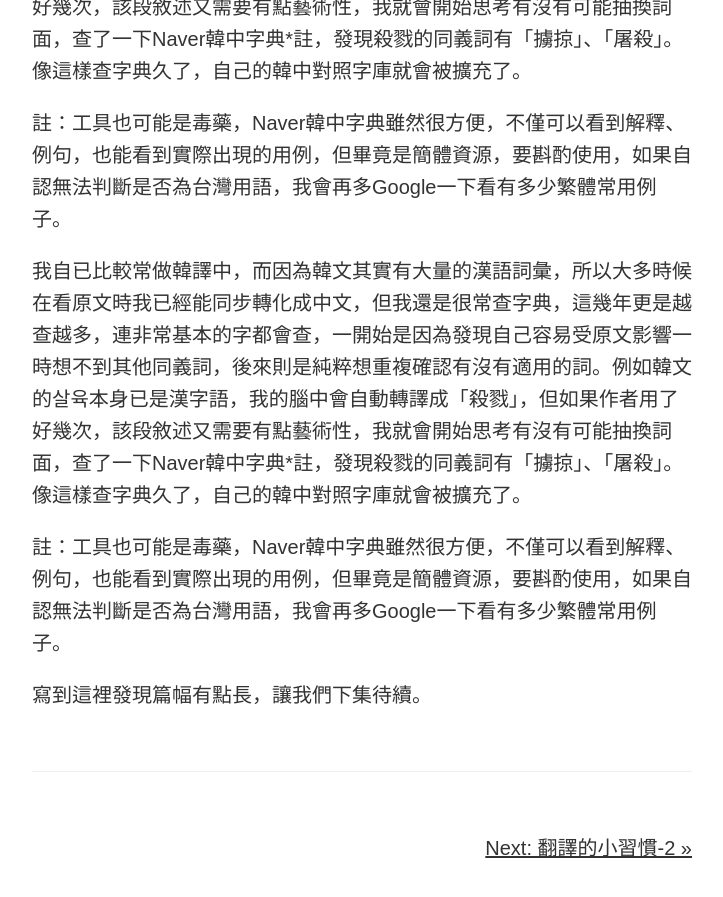
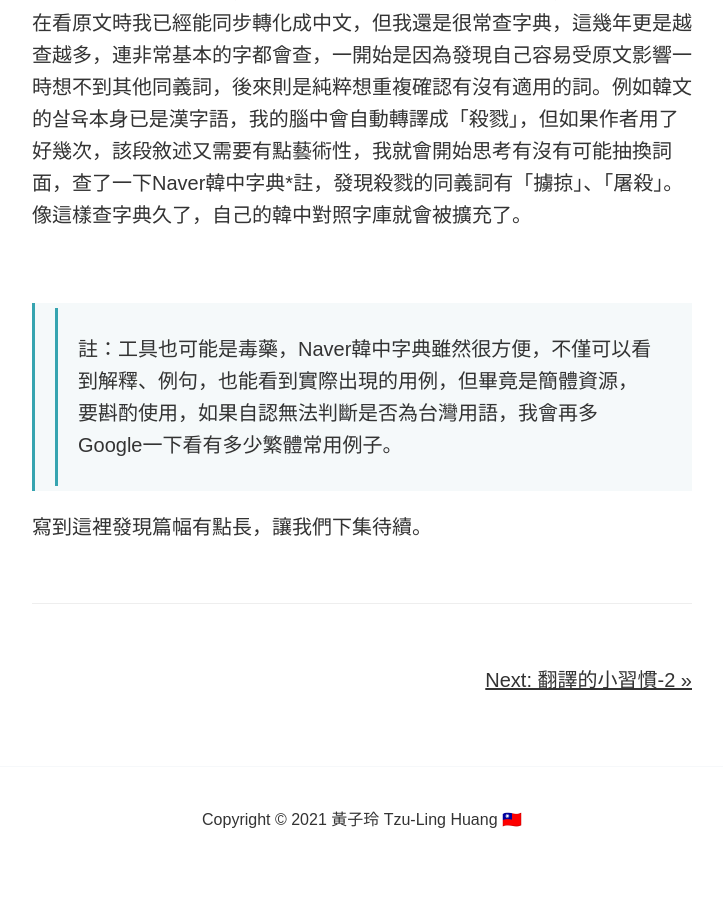
Before and after one commit to pqvst/tzling, a Jekyll site: the page built from _posts/2021-07-17-翻譯的小習慣-1.md, in a window 1280 px wide and 900 px high, scrolled down 3329 px. Shown: the top 897 px of the window, without its empty margins (278-1001 px from the left). Built offline with Jekyll 4.4.1, drawn with Linux system fonts in a browser that asks for light colours; nearby versions of some CDN libraries; after the commit the page ends 4192 px from its top, so only the background shows below that.

Commit message:
Update 2021-07-17-翻譯的小習慣-1.md
edit error

```diff
--- a/_posts/2021-07-17-翻譯的小習慣-1.md
+++ b/_posts/2021-07-17-翻譯的小習慣-1.md
@@ -7,14 +7,15 @@ title: 翻譯的小習慣-1
 開始之前要先打個預防針，本文作者雖然入行有將近九年，但這段期間中比較常待在公司做大夢，頂多只能算個業餘譯者，<span class="light">因為功力不足也接不太到文學翻譯</span>，這篇是非常個人的分享，主要是針對書籍翻譯，希望能拋磚引玉，也歡迎多多和我分享你的經驗哦！
 
 ---
-
 ## 時常重看翻譯
 
 剛開始做翻譯的時候比較沒有感覺，也因為時間分配不當，其實常常沒有機會回頭看文字，但現在滿習慣當天開始工作時就先回頭看前一天的翻譯，這樣下來會發現有滿多地方需要調整，有時候是贅字，有時候是句子結構不好，或是從前後文判斷應該用中立詞彙卻不自覺用了批判性的字眼。因為過了一天以上才去重看之前的翻譯，這時通常已經忘了原文的結構，比較不會受原文影響，我覺得是個擺脫翻譯腔的好方法，也容易找到一些更好的詮釋方式。每天回溯的方法也比整本書都翻譯完才校稿好，有時候章節之間的落差很大，太晚回頭校稿比較難注意到需要修正的語氣。
+<br/>
 
 ## 重要概念詞彙盡量統一
 
 當發現一個在書中具有固定意義的詞時，我腦袋裡就會開始閃警示燈馬上標示起來，但不會給自己太大的壓力去找出one and only的漂亮翻譯，通常這樣的字眼要過幾頁甚至幾個小節才會發現，這時我會趕快ctrl+F找尋前面翻譯過的文字，觀察該詞彙在不同脈絡下可以做區別還是應統一，如作者持續使用同一個詞彙去闡述相同概念，且該段落沒有藝術性的必要，則我翻譯時也會盡量只選用一個對應的詞。例如트라우마 trauma 這個詞彙雖然能夠視前後文翻譯成創傷、心理創傷、陰影、或是學術性的腦外傷（physical trauma）等等，但如果書中作者需要不斷闡述 trauma的病因或治療手段，儘管使用同一詞會讓文字顯得單調，我仍會盡量統一用「心理創傷」處理，避免造成不必要的誤會。像這樣因為不確定更改一個詞會不會影響到前後文的脈絡，我常常陷入天人交戰，可能一個詞就來來回回改好幾次，每次都要留心是否有哪個字在後續做了修改後沒有回頭改到前面已經出現過的部分，也會需要綜合判斷更改後的詞彙適不適合放回篇幅很短的章節標題。
+<br/>
 
 ## 處理翻譯腔
 
@@ -27,17 +28,18 @@ title: 翻譯的小習慣-1
 
 也就是說，如果直譯成情報，可能會引人遐想，儘管我們也開始習慣使用「教育情報站」、「旅遊情報中心」等等，但考慮到通用用法，我比較傾向視文意選用「資訊」來翻譯。
 
-*註：韓文的연화yeon hua，可以是「演化」的諺文，韓文中這個字也有「蓮花」、「煙花」、「軟化」、「煙火」這幾個意思，實際上在講生物學的演化時，主要用的還是「進化論진화론」指的就是達爾文的理論。
+<br/>
+
+>>*註：韓文的연화yeon hua，可以是「演化」的諺文，韓文中這個字也有「蓮花」、「煙花」、「軟化」、「煙火」這幾個意思，實際上在講生物學的演化時，主要用的還是「進化論진화론」指的就是達爾文的理論。
 
 ## 查字典
 我自已比較常做韓譯中，而因為韓文其實有大量的漢語詞彙，所以大多時候在看原文時我已經能同步轉化成中文，但我還是很常查字典，這幾年更是越查越多，連非常基本的字都會查，一開始是因為發現自己容易受原文影響一時想不到其他同義詞，後來則是純粹想重複確認有沒有適用的詞。例如韓文的살육本身已是漢字語，我的腦中會自動轉譯成「殺戮」，但如果作者用了好幾次，該段敘述又需要有點藝術性，我就會開始思考有沒有可能抽換詞面，查了一下Naver韓中字典*註，發現殺戮的同義詞有「擄掠」、「屠殺」。像這樣查字典久了，自己的韓中對照字庫就會被擴充了。
 
 
+<br/>
 
-註：工具也可能是毒藥，Naver韓中字典雖然很方便，不僅可以看到解釋、例句，也能看到實際出現的用例，但畢竟是簡體資源，要斟酌使用，如果自認無法判斷是否為台灣用語，我會再多Google一下看有多少繁體常用例子。
+>>註：工具也可能是毒藥，Naver韓中字典雖然很方便，不僅可以看到解釋、例句，也能看到實際出現的用例，但畢竟是簡體資源，要斟酌使用，如果自認無法判斷是否為台灣用語，我會再多Google一下看有多少繁體常用例子。
 
-我自已比較常做韓譯中，而因為韓文其實有大量的漢語詞彙，所以大多時候在看原文時我已經能同步轉化成中文，但我還是很常查字典，這幾年更是越查越多，連非常基本的字都會查，一開始是因為發現自己容易受原文影響一時想不到其他同義詞，後來則是純粹想重複確認有沒有適用的詞。例如韓文的살육本身已是漢字語，我的腦中會自動轉譯成「殺戮」，但如果作者用了好幾次，該段敘述又需要有點藝術性，我就會開始思考有沒有可能抽換詞面，查了一下Naver韓中字典*註，發現殺戮的同義詞有「擄掠」、「屠殺」。像這樣查字典久了，自己的韓中對照字庫就會被擴充了。
 
-註：工具也可能是毒藥，Naver韓中字典雖然很方便，不僅可以看到解釋、例句，也能看到實際出現的用例，但畢竟是簡體資源，要斟酌使用，如果自認無法判斷是否為台灣用語，我會再多Google一下看有多少繁體常用例子。
 
 寫到這裡發現篇幅有點長，讓我們下集待續。
```
